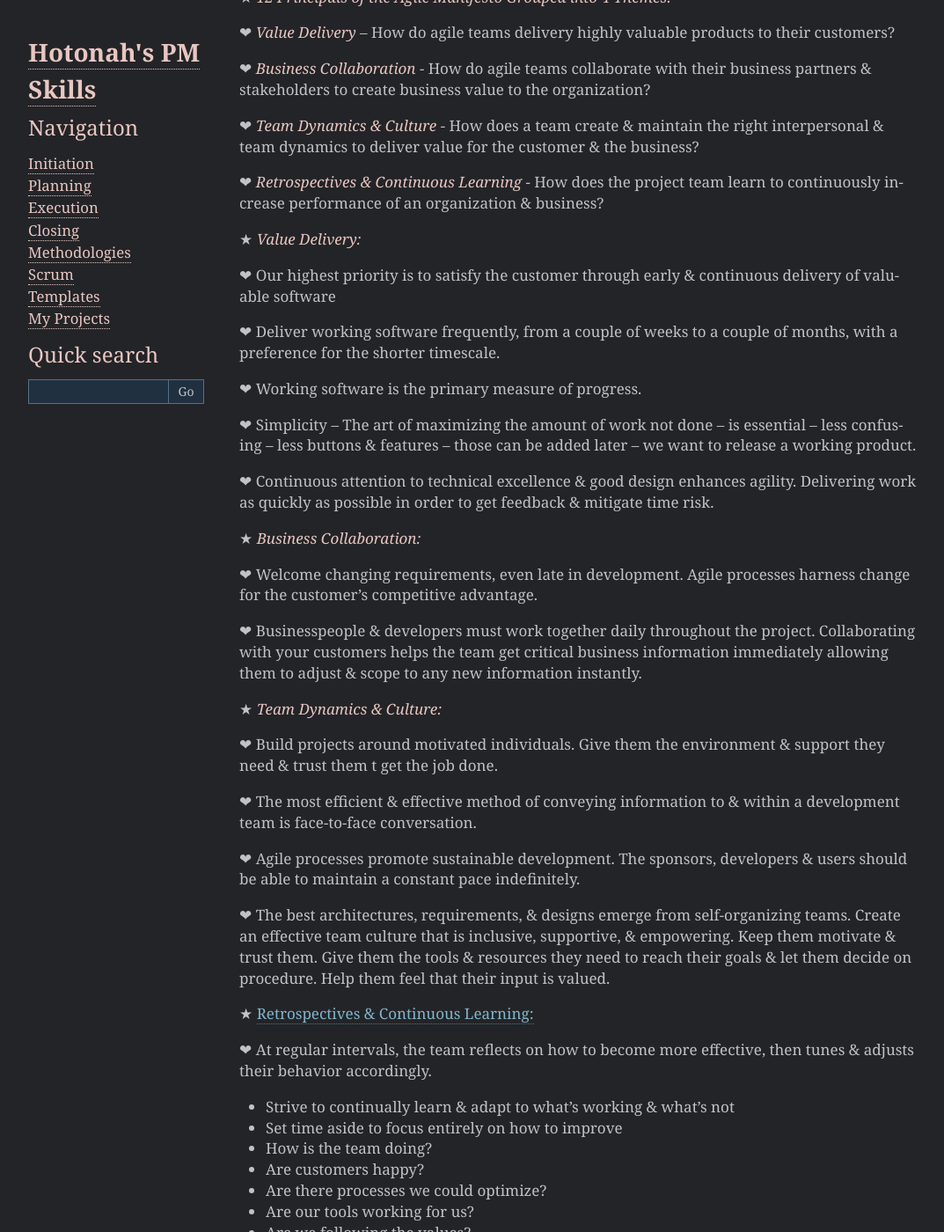
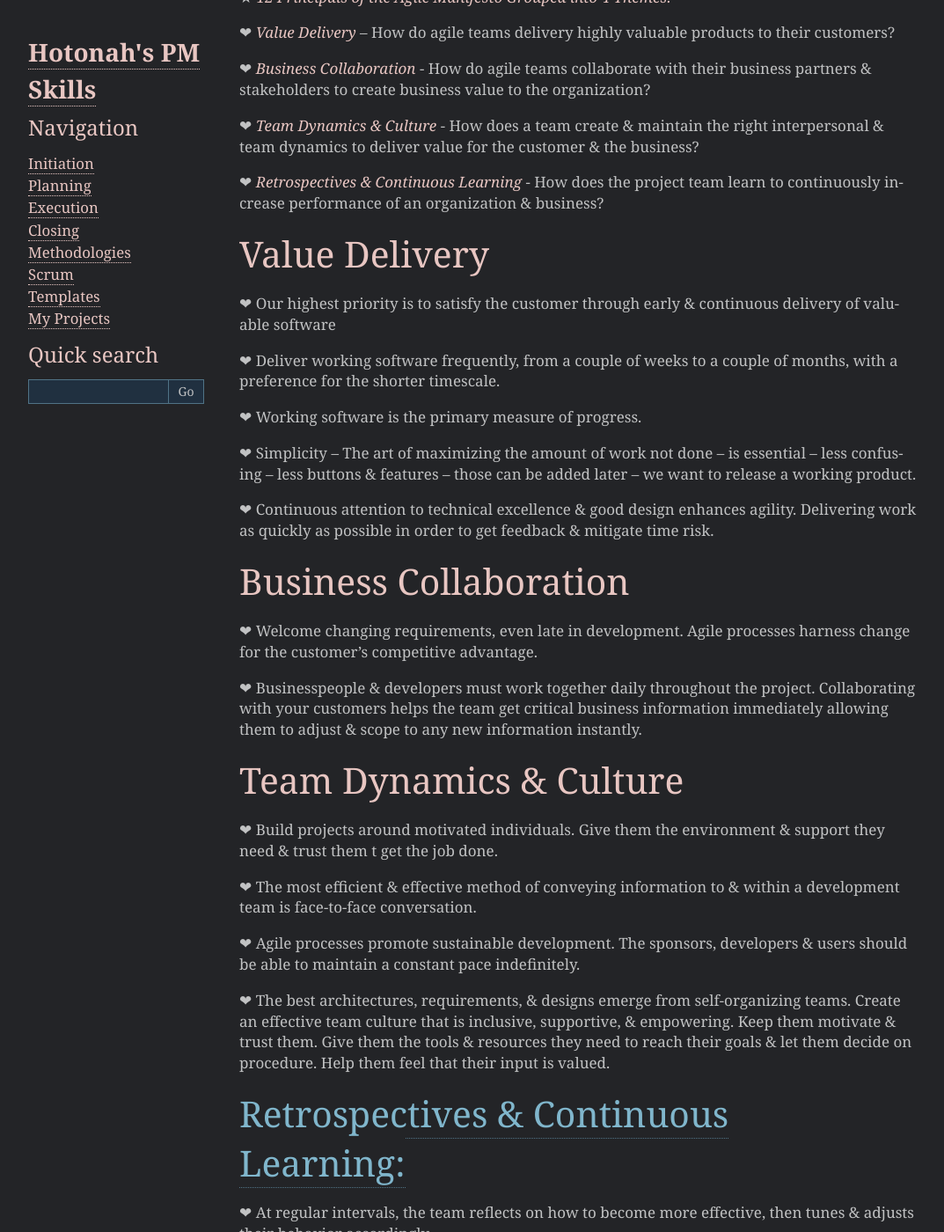
Before and after one commit to Hotonah/hotonah.github.io, a Sphinx documentation site: the page built from source/methodologies.txt, in a window 1280 px wide and 1400 px high, scrolled down 3976 px. Shown: the whole window at 88% size, without its empty margins (93-1166 px from the left). Built offline with Sphinx 7.4.7, drawn with Linux system fonts in a browser that asks for light colours.

```diff
--- a/source/methodologies.txt
+++ b/source/methodologies.txt
@@ -102,7 +102,8 @@ the right, we value the items on the left more.
 
 ❤ `Retrospectives & Continuous Learning` - How does the project team learn to continuously increase performance of an organization & business?
 
-★ `Value Delivery:`
+Value Delivery
+=====================
 
 ❤ Our highest priority is to satisfy the customer through early & continuous delivery of valuable software
 
@@ -114,13 +115,15 @@ the right, we value the items on the left more.
 
 ❤ Continuous attention to technical excellence & good design enhances agility. Delivering work as quickly as possible in order to get feedback & mitigate time risk.
 
-★ `Business Collaboration:`
+Business Collaboration
+==============================
 
 ❤ Welcome changing requirements, even late in development. Agile processes harness change for the customer’s competitive advantage.
 
 ❤ Businesspeople & developers must work together daily throughout the project. Collaborating with your customers helps the team get critical business information immediately allowing them to adjust & scope to any new information instantly.
 
-★ `Team Dynamics & Culture:`
+Team Dynamics & Culture
+=============================
 
 ❤ Build projects around motivated individuals. Give them the environment & support they need & trust them t get the job done.
 
@@ -130,7 +133,8 @@ the right, we value the items on the left more.
 
 ❤ The best architectures, requirements, & designs emerge from self-organizing teams. Create an effective team culture that is inclusive, supportive, & empowering. Keep them motivate & trust them. Give them the tools & resources they need to reach their goals & let them decide on procedure. Help them feel that their input is valued.
 
-★ `Retrospectives & Continuous Learning: <https://hotonah.github.io/hotonahcom/execution#continuous-improvements>`_
+`Retrospectives & Continuous Learning: <https://hotonah.github.io/hotonahcom/execution#continuous-improvements>`_
+=====================================================================
 
 ❤ At regular intervals, the team reflects on how to become more effective, then tunes & adjusts their behavior accordingly.
 
```
